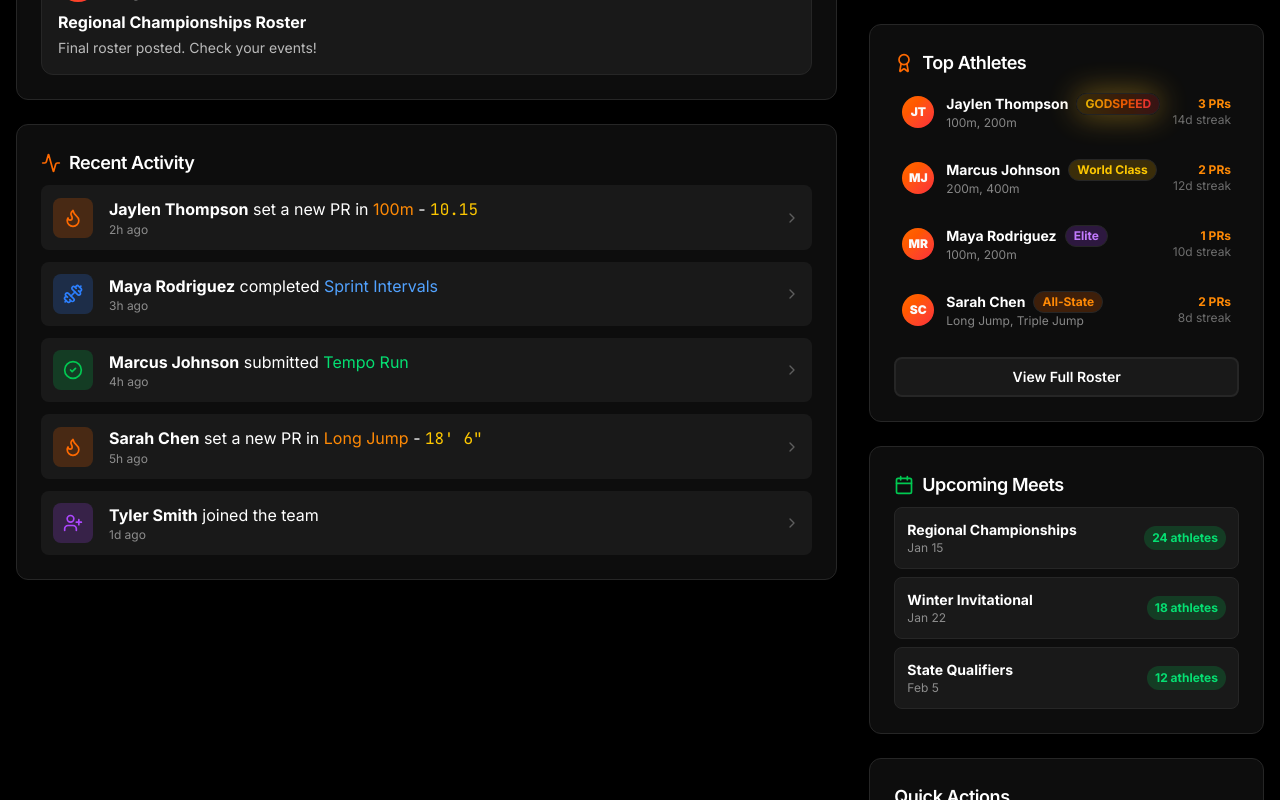
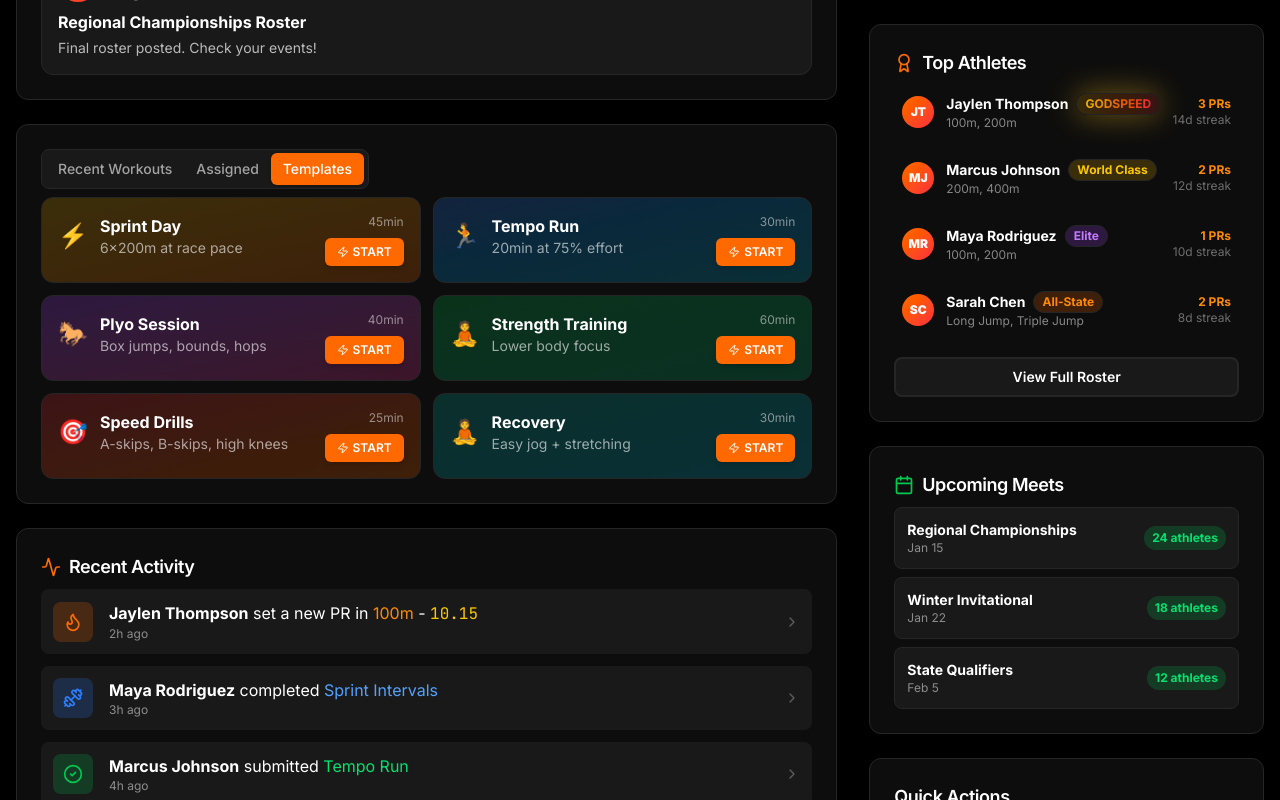
Before and after one commit to elofc/trackverse, a Next.js app: page /coach in a window 1280 px wide. Shown: the part 720-1520 px from the top of the page. Built offline with nearby package versions, Linux system fonts and the light colour scheme.

Commit message:
Add workout templates section to coach dashboard

```diff
--- a/src/app/coach/page.tsx
+++ b/src/app/coach/page.tsx
@@ -78,6 +78,15 @@ const upcomingMeets = [
 const announcements = [
   { id: "an1", title: "Practice Schedule Change", content: "Practice moved to 4pm this week due to facility maintenance.", time: "2h ago", pinned: true },
   { id: "an2", title: "Regional Championships Roster", content: "Final roster posted. Check your events!", time: "1d ago", pinned: false },
+];
+
+const workoutTemplates = [
+  { id: "t1", name: "Sprint Day", description: "6×200m at race pace", duration: "45min", icon: "⚡", color: "from-yellow-500/20 to-orange-500/20", borderColor: "border-yellow-500/30" },
+  { id: "t2", name: "Tempo Run", description: "20min at 75% effort", duration: "30min", icon: "🏃", color: "from-blue-500/20 to-cyan-500/20", borderColor: "border-blue-500/30" },
+  { id: "t3", name: "Plyo Session", description: "Box jumps, bounds, hops", duration: "40min", icon: "🐎", color: "from-purple-500/20 to-pink-500/20", borderColor: "border-purple-500/30" },
+  { id: "t4", name: "Strength Training", description: "Lower body focus", duration: "60min", icon: "🧘", color: "from-green-500/20 to-emerald-500/20", borderColor: "border-green-500/30" },
+  { id: "t5", name: "Speed Drills", description: "A-skips, B-skips, high knees", duration: "25min", icon: "🎯", color: "from-red-500/20 to-orange-500/20", borderColor: "border-red-500/30" },
+  { id: "t6", name: "Recovery", description: "Easy jog + stretching", duration: "30min", icon: "🧘", color: "from-teal-500/20 to-cyan-500/20", borderColor: "border-teal-500/30" },
 ];
 
 export default function CoachDashboardPage() {
@@ -235,6 +244,54 @@ export default function CoachDashboardPage() {
                     <p className="text-white/70 text-sm">{announcement.content}</p>
                   </div>
                 ))}
+              </CardContent>
+            </Card>
+
+            {/* Workout Templates */}
+            <Card className="bg-white/5 border-white/10">
+              <CardHeader className="pb-2">
+                <div className="flex items-center justify-between">
+                  <Tabs defaultValue="templates" className="w-full">
+                    <TabsList className="bg-white/5 border border-white/10">
+                      <TabsTrigger value="recent" className="data-[state=active]:bg-orange-500 data-[state=active]:text-white text-white/60">
+                        Recent Workouts
+                      </TabsTrigger>
+                      <TabsTrigger value="assigned" className="data-[state=active]:bg-orange-500 data-[state=active]:text-white text-white/60">
+                        Assigned
+                      </TabsTrigger>
+                      <TabsTrigger value="templates" className="data-[state=active]:bg-orange-500 data-[state=active]:text-white text-white/60">
+                        Templates
+                      </TabsTrigger>
+                    </TabsList>
+                  </Tabs>
+                </div>
+              </CardHeader>
+              <CardContent>
+                <div className="grid grid-cols-1 md:grid-cols-2 gap-3">
+                  {workoutTemplates.map((template) => (
+                    <div
+                      key={template.id}
+                      className={`p-4 rounded-xl bg-gradient-to-br ${template.color} border ${template.borderColor} hover:scale-[1.02] transition-transform cursor-pointer`}
+                    >
+                      <div className="flex items-start justify-between">
+                        <div className="flex items-center gap-3">
+                          <span className="text-2xl">{template.icon}</span>
+                          <div>
+                            <h3 className="font-bold text-white">{template.name}</h3>
+                            <p className="text-sm text-white/60">{template.description}</p>
+                          </div>
+                        </div>
+                        <div className="text-right">
+                          <p className="text-xs text-white/50">{template.duration}</p>
+                          <Button size="sm" className="mt-2 bg-orange-500 hover:bg-orange-600 text-white text-xs px-3 py-1 h-7">
+                            <Zap className="h-3 w-3 mr-1" />
+                            START
+                          </Button>
+                        </div>
+                      </div>
+                    </div>
+                  ))}
+                </div>
               </CardContent>
             </Card>
 
```
